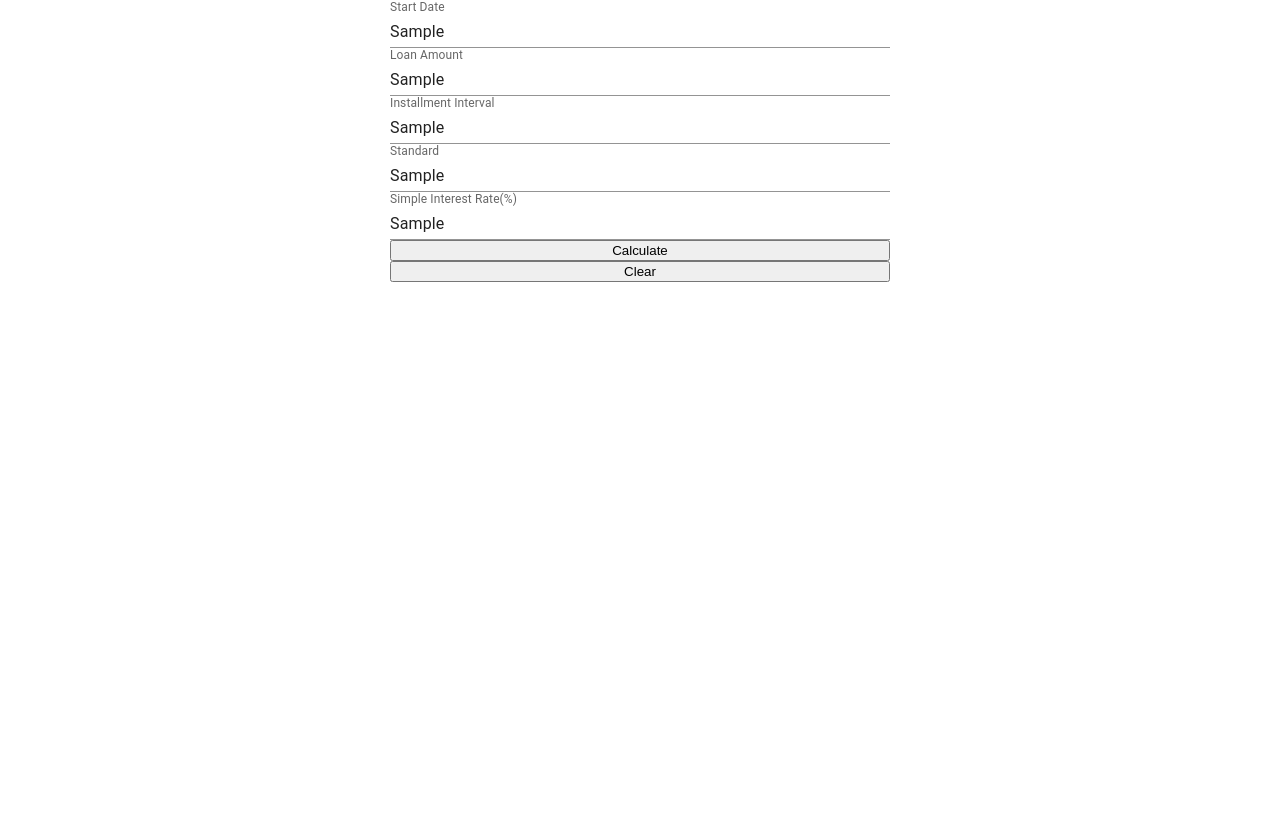
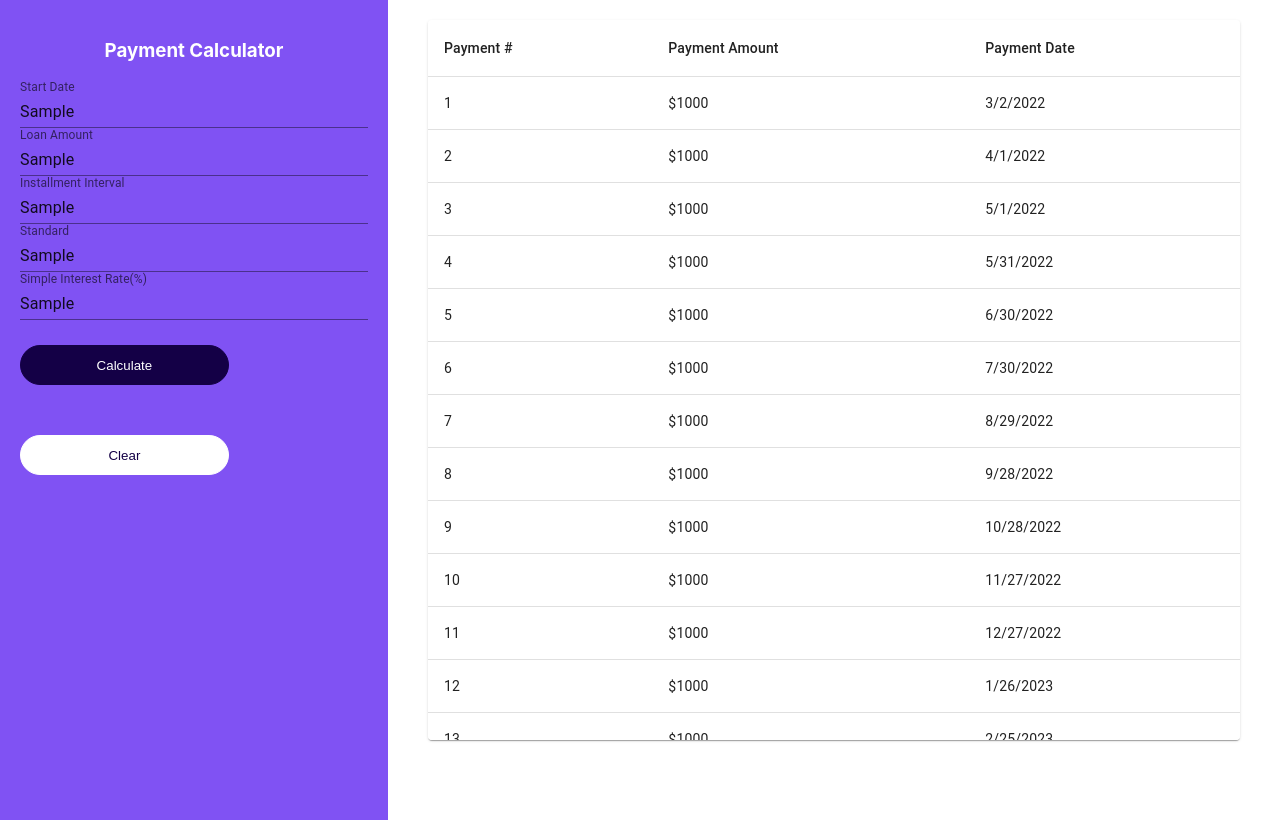
Before and after one commit to ricardofer2412/Uplyft-Calculator, a React (Create React App) app: page / in a window 1280 px wide. Both pictures are taken after typing "Sample", "Sample", "Sample", "Sample", "Sample" into the empty fields and a click on the button "Calculate". Before the commit the page ends 800 px from the top, so only its background shows below. Built offline with nearby package versions, Linux system fonts and the light colour scheme.

Commit message:
add some styling

```diff
--- a/src/CalculatorForm/CalculatorForm.js
+++ b/src/CalculatorForm/CalculatorForm.js
@@ -1,6 +1,13 @@
 import React, { Component } from "react";
 import TextField from "@mui/material/TextField";
 import "./index.css";
+import Table from "@mui/material/Table";
+import TableBody from "@mui/material/TableBody";
+import TableCell from "@mui/material/TableCell";
+import TableContainer from "@mui/material/TableContainer";
+import TableHead from "@mui/material/TableHead";
+import TableRow from "@mui/material/TableRow";
+import Paper from "@mui/material/Paper";
 
 export default class CalculatorForm extends Component {
   state = {
@@ -9,6 +16,7 @@ export default class CalculatorForm extends Component {
     installmentInterval: "",
     installmentAmount: 0,
     interestRate: 0,
+    paymentList: [],
   };
 
   calculatePayment = (e) => {
@@ -35,26 +43,48 @@ export default class CalculatorForm extends Component {
     if (installmentInterval === "monthly") {
       console.log(totalAmount);
       console.log(paymentsNumber);
-      startDate.setDate(startDate.getDate() + 60);
       console.log(startDate);
 
       for (let i = 0; i < paymentsNumber; i++) {
-        let newDateToArray = startDate.setDate(startDate.getDate() + 30);
+        const newDateToArray = startDate.setDate(startDate.getDate() + 30);
+        // newDateToArray.toTimeString();
+        const newDate = new Date(newDateToArray);
+        const paymentMonth = newDate.toLocaleString("en-US", {
+          month: "numeric",
+        });
+        const paymentDay = newDate.toLocaleString("en-US", {
+          day: "numeric",
+        });
+        const paymentYear = newDate.toLocaleString("en-US", {
+          year: "numeric",
+        });
+        let payment = {
+          paymentNumber: i + 1,
+          amount: installmentAmount,
+          paymentDate: `${paymentMonth}/${paymentDay}/${paymentYear}`,
+        };
 
-        paymentDatesList.push(newDateToArray);
+        paymentDatesList.push(payment);
       }
       console.log(paymentDatesList);
+      this.setState({
+        paymentList: paymentDatesList,
+      });
     }
   };
   render() {
     return (
       <div className="cal-form-div">
+        <div className="sideBar">
+          <h3>Payment Calculator</h3>
           <form>
             <div className="form-cal">
               <TextField
                 id="standard-basic"
                 label=" Start Date"
                 variant="standard"
+                className="inputText"
+                style={{ color: "white" }}
               />
 
               <TextField
@@ -79,10 +109,50 @@ export default class CalculatorForm extends Component {
                 label="Simple Interest Rate(%)"
                 variant="standard"
               />
-            <button onClick={this.calculatePayment}>Calculate</button>
-            <button onClick={this.calculatePayment}>Clear</button>
+              <button className="submit-button" onClick={this.calculatePayment}>
+                Calculate
+              </button>
+              <button className="clear-button" onClick={this.calculatePayment}>
+                Clear
+              </button>
             </div>
           </form>
+        </div>
+        <div className="content">
+          {!this.state.paymentList.length == 0 ? (
+            <TableContainer component={Paper} className="payment-table">
+              <Table sx={{ minWidth: 650 }} aria-label="simple table">
+                <TableHead>
+                  <TableRow>
+                    <TableCell align="left">Payment #</TableCell>
+                    <TableCell align="left">Payment Amount</TableCell>
+                    <TableCell align="left">Payment Date</TableCell>
+                  </TableRow>
+                </TableHead>
+                <TableBody>
+                  {this.state.paymentList.map((payment) => (
+                    <TableRow
+                      key={payment.paymentNumber}
+                      sx={{ "&:last-child td, &:last-child th": { border: 0 } }}
+                    >
+                      <TableCell component="th" scope="row">
+                        {payment.paymentNumber}
+                      </TableCell>
+                      <TableCell component="th" scope="row">
+                        ${payment.amount}
+                      </TableCell>
+                      <TableCell align="left">{payment.paymentDate}</TableCell>
+                    </TableRow>
+                  ))}
+                </TableBody>
+              </Table>
+            </TableContainer>
+          ) : (
+            <div>
+              <h3>No Data</h3>
+            </div>
+          )}
+        </div>
       </div>
     );
   }
--- a/src/CalculatorForm/index.css
+++ b/src/CalculatorForm/index.css
@@ -1,12 +1,69 @@
 .form-cal {
   display: flex;
   flex-direction: column;
-
-  width: 500px;
+  width: 100%;
 }
 
 .cal-form-div {
   display: flex;
-  align-items: center;
-  justify-content: center;
 }
+
+.sideBar {
+  width: 30%;
+  background-color: #8052f3;
+  height: 100vh;
+  padding-left: 20px;
+  padding-right: 20px;
+  padding-top: 20px;
+  color: white !important;
+}
+.content {
+  width: 70%;
+  height: 100vh;
+  overflow: auto;
+  padding-left: 40px;
+  padding-right: 40px;
+  padding-top: 20px;
+  padding-bottom: 20px;
+}
+
+.submit-button {
+  background-color: #140046;
+  color: white;
+  margin-top: 25px;
+  margin-bottom: 25px;
+  height: 40px;
+  width: 60%;
+  border: 1px solid #140046;
+  border-radius: 20px;
+  cursor: pointer;
+}
+.clear-button {
+  background-color: white;
+  color: #140046;
+  margin-top: 25px;
+  margin-bottom: 25px;
+  height: 40px;
+  width: 60%;
+  border: 1px solid white;
+  border-radius: 20px;
+  cursor: pointer;
+}
+.submit-button:hover {
+  background-color: #632bee;
+  color: white;
+  margin-top: 25px;
+  margin-bottom: 25px;
+  height: 40px;
+  width: 60%;
+  border: 1px solid #8052f3;
+  border-radius: 20px;
+  cursor: pointer;
+}
+.inputText {
+  color: white !important;
+}
+
+.payment-table {
+  height: 90%;
+}
```
Lines whose indentation alone changed are shown as unchanged.
